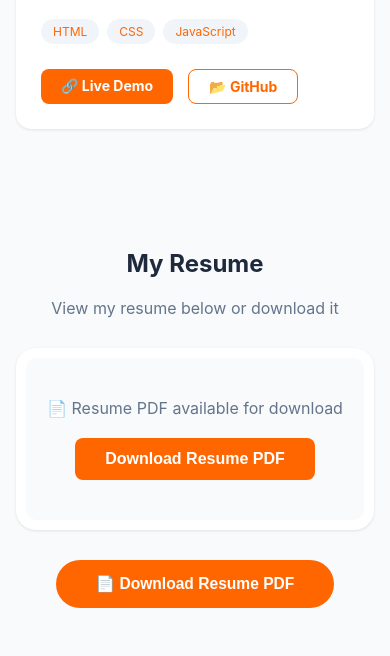
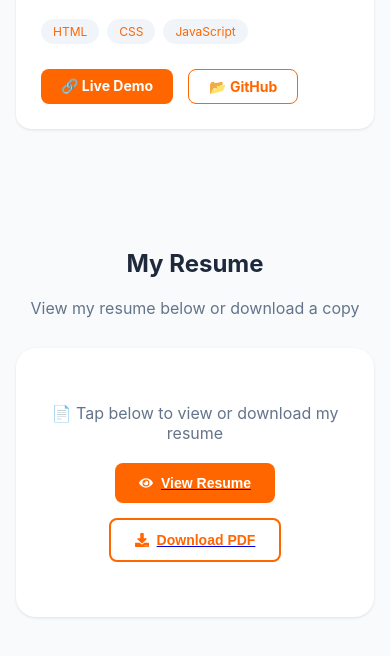
Before and after one commit to olubunmimichael93-debug/my-portfolio, a React (Vite) app: page / in a window 390 px wide. Shown: the part 3375-4031 px from the top of the page. Built offline with nearby package versions, Linux system fonts and the light colour scheme; the HTML template or start-up script is replaced by a standard one.

Commit message:
Fix resume section: separate View and Download buttons

```diff
--- a/src/components/Resume.jsx
+++ b/src/components/Resume.jsx
@@ -1,5 +1,6 @@
 import { useState, useEffect } from 'react'
 import { useTheme } from '../context/ThemeContext'
+import { FaEye, FaDownload } from 'react-icons/fa'
 
 function Resume() {
   const { darkMode } = useTheme()
@@ -32,42 +33,67 @@ function Resume() {
         </h2>
 
         <p style={{ textAlign: 'center', color: darkMode ? '#94a3b8' : '#64748b', marginBottom: '30px' }}>
-          View my resume below or download it
+          View my resume below or download a copy
         </p>
 
+        {/* PDF Viewer Section */}
         <div style={{
           background: darkMode ? '#1e293b' : 'white',
           borderRadius: '20px',
-          padding: isMobile ? '10px' : '20px',
+          padding: isMobile ? '15px' : '20px',
           marginBottom: '30px',
           boxShadow: darkMode ? 'none' : '0 1px 3px rgba(0,0,0,0.1)'
         }}>
           {isMobile ? (
+            // Mobile: Show message with view option
             <div style={{
               textAlign: 'center',
               padding: '40px 20px',
-              background: darkMode ? '#0f172a' : '#f8fafc',
               borderRadius: '10px'
             }}>
               <p style={{ color: darkMode ? '#94a3b8' : '#64748b', marginBottom: '20px' }}>
-                📄 Resume PDF available for download
+                📄 Tap below to view or download my resume
               </p>
-              <a href="/resume.pdf" download>
+              <div style={{ display: 'flex', gap: '15px', justifyContent: 'center', flexWrap: 'wrap' }}>
+                <a href="/resume.pdf" target="_blank" rel="noopener noreferrer">
                   <button style={{
-                  padding: '12px 30px',
-                  fontSize: '16px',
+                    padding: '12px 24px',
+                    fontSize: '14px',
                     background: '#ff6600',
                     color: 'white',
                     border: 'none',
                     borderRadius: '8px',
                     cursor: 'pointer',
-                  fontWeight: 'bold'
+                    fontWeight: 'bold',
+                    display: 'flex',
+                    alignItems: 'center',
+                    gap: '8px'
                   }}>
-                  Download Resume PDF
+                    <FaEye /> View Resume
+                  </button>
+                </a>
+                <a href="/resume.pdf" download>
+                  <button style={{
+                    padding: '12px 24px',
+                    fontSize: '14px',
+                    background: 'transparent',
+                    color: '#ff6600',
+                    border: '2px solid #ff6600',
+                    borderRadius: '8px',
+                    cursor: 'pointer',
+                    fontWeight: 'bold',
+                    display: 'flex',
+                    alignItems: 'center',
+                    gap: '8px'
+                  }}>
+                    <FaDownload /> Download PDF
                   </button>
                 </a>
               </div>
+            </div>
           ) : (
+            // Desktop: Embedded PDF viewer
+            <>
               <iframe
                 src="/resume.pdf"
                 title="Resume"
@@ -78,25 +104,30 @@ function Resume() {
                   borderRadius: '10px'
                 }}
               />
+              <div style={{ textAlign: 'center', marginTop: '20px' }}>
+                <a href="/resume.pdf" download>
+                  <button style={{
+                    padding: '10px 20px',
+                    fontSize: '14px',
+                    background: '#ff6600',
+                    color: 'white',
+                    border: 'none',
+                    borderRadius: '8px',
+                    cursor: 'pointer',
+                    fontWeight: 'bold',
+                    display: 'inline-flex',
+                    alignItems: 'center',
+                    gap: '8px'
+                  }}>
+                    <FaDownload /> Download PDF
+                  </button>
+                </a>
+              </div>
+            </>
           )}
         </div>
 
-        <div style={{ textAlign: 'center' }}>
-          <a href="/resume.pdf" download>
-            <button style={{
-              padding: '15px 40px',
-              fontSize: 'clamp(14px, 4vw, 18px)',
-              background: '#ff6600',
-              color: 'white',
-              border: 'none',
-              borderRadius: '50px',
-              cursor: 'pointer',
-              fontWeight: 'bold'
-            }}>
-              📄 Download Resume PDF
-            </button>
-          </a>
-        </div>
+        {/* Alternative download button for desktop (already above) */}
       </div>
     </section>
   )
```
Lines whose indentation alone changed are shown as unchanged.
